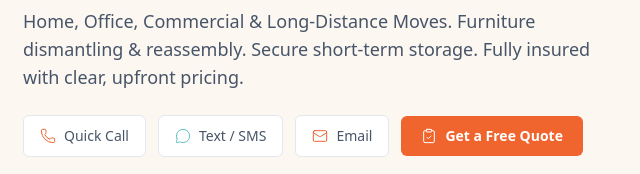
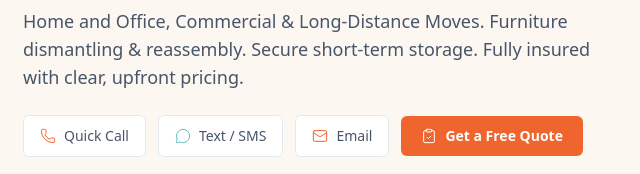
Before and after one commit to abcdOfficialzw/boxitlogistics.co.uk, a plain HTML site: page index.html in a window 1280 px wide. Shown: the part 526-700 px from the top of the page, 9-649 px from the left. Drawn offline with nearby package versions, Linux system fonts and the light colour scheme.

Commit message:
Changed Home, Office -> Home and Office

```diff
--- a/index.html
+++ b/index.html
@@ -3,6 +3,7 @@
   <meta name="viewport" content="width=device-width, initial-scale=1">
   <title>Boxit Logistics &amp; Storage — Stress-free Removals &amp; Logistics You Can Trust</title>
   <meta name="description" content="Family-owned removals &amp; transport in Walsall, UK. Home, office, long-distance moves, furniture handling, deliveries, and secure short-term storage. Fully insured. Transparent pricing.">
+
   <!-- Favicons -->
   <link rel="icon" type="image/png" sizes="32x32" href="assets/logo-mark.png">
   <link rel="icon" type="image/png" sizes="16x16" href="assets/logo-mark.png">
@@ -35,7 +36,7 @@
             'brand-orange-dark': '#D54A1A',
             'brand-teal-light': '#7DD3D3',
             'brand-teal-dark': '#4A9A9A'
-          }
+          },
         }
       }
     }
@@ -160,7 +161,7 @@
             Stress-free Removals &amp; Logistics You Can Trust
           </h1>
           <p class="mt-3 text-base sm:text-lg text-slate-600">
-            Home, Office, Commercial &amp; Long-Distance Moves. Furniture dismantling &amp; reassembly. Secure short-term storage. Fully insured with clear, upfront pricing.
+            Home and Office, Commercial &amp; Long-Distance Moves. Furniture dismantling &amp; reassembly. Secure short-term storage. Fully insured with clear, upfront pricing.
           </p>
 
           <div class="mt-6 flex flex-wrap items-center gap-3">
```
